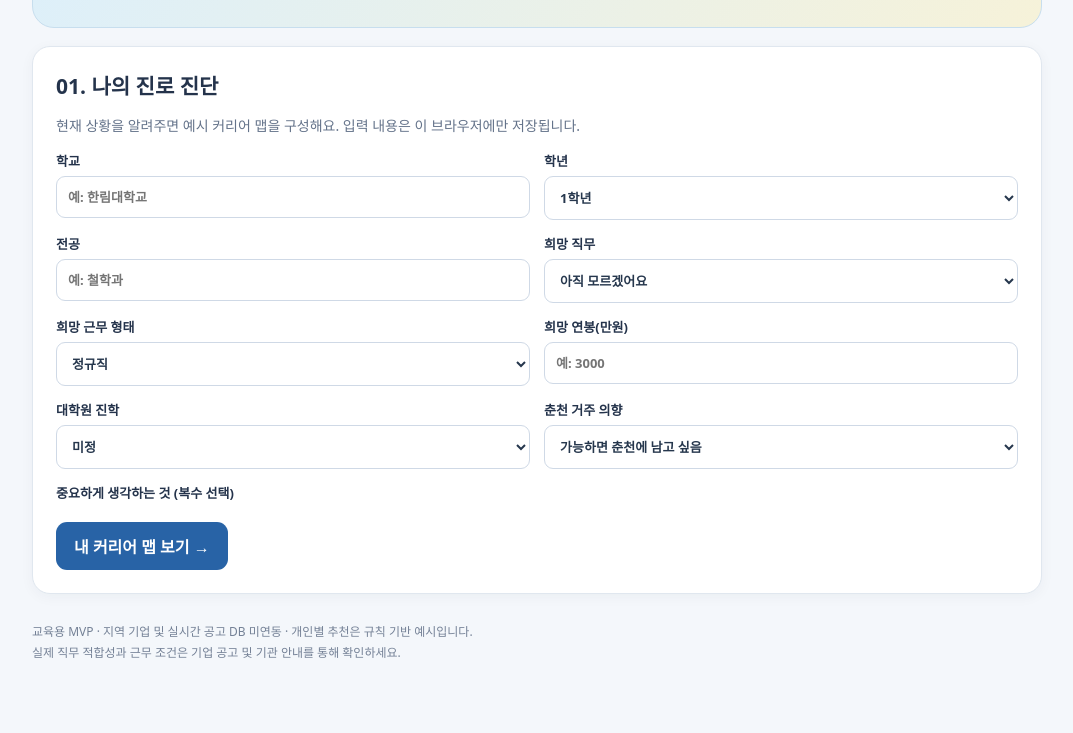
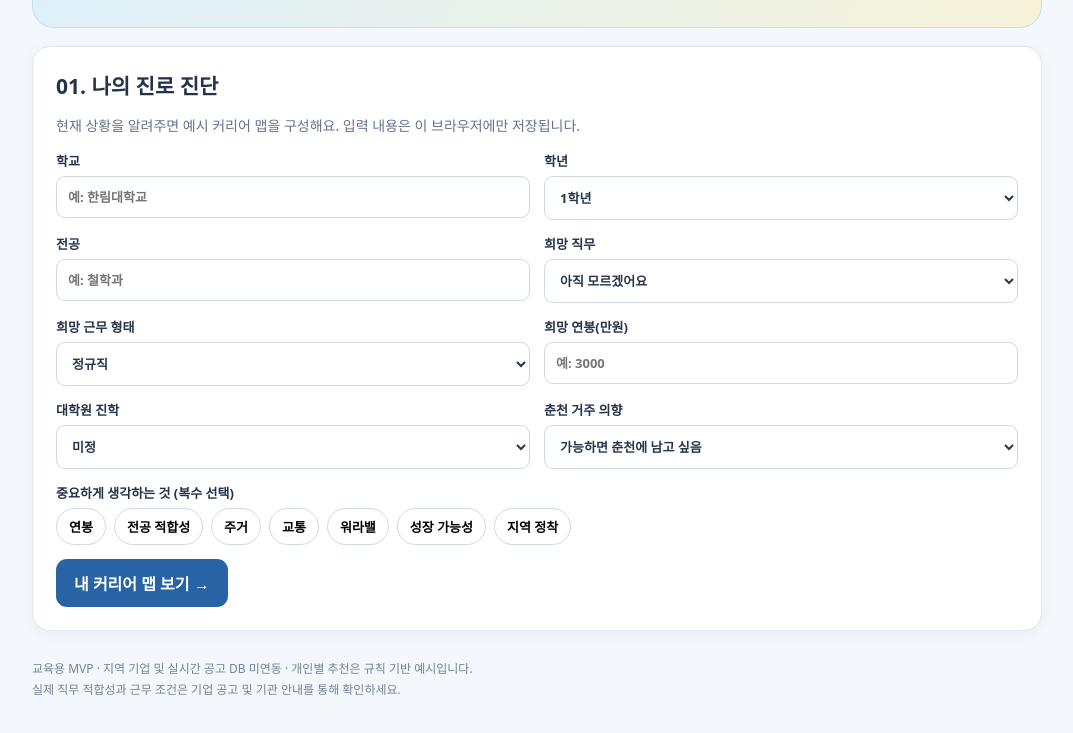
Before and after one commit to Litovick/design_thinking, a plain HTML site: page index.html in a window 1280 px wide. Shown: the part 417-1150 px from the top of the page, without its empty margins (103-1176 px from the left). Before the commit the page ends 1128 px from the top, so only its background shows below. Drawn offline with Linux system fonts and the light colour scheme.

Commit message:
Fix JavaScript syntax error blocking career map rendering

```diff
--- a/index.html
+++ b/index.html
@@ -7,7 +7,7 @@
 <section id="compare" class="card hide"><h2>04. 진로 선택지 비교</h2><p class="muted">춘천 취업, 수도권 이동, 대학원 진학은 우열이 아닌 서로 다른 선택지입니다. 실제 조건은 직접 확인하세요.</p><div id="compareList" class="opportunities"></div><div class="detail" id="compareDetail">선택지를 눌러 고려사항을 확인하세요.</div></section><section id="opportunity" class="card hide"><h2>03. 춘천 지역 기회 모아보기</h2><p class="muted">채용·인턴십·현장실습·연구·지원사업을 확인할 수 있는 공식 탐색 경로입니다. 현재 모집 중이라는 의미는 아닙니다.</p><div class="chips" id="filters"></div><div class="opportunities" id="oppList" style="margin-top:16px"></div></section>
 <footer class="footer">교육용 MVP · 지역 기업 및 실시간 공고 DB 미연동 · 개인별 추천은 규칙 기반 예시입니다.<br>실제 직무 적합성과 근무 조건은 기업 공고 및 기관 안내를 통해 확인하세요.</footer></main><script>
 const $=s=>document.querySelector(s);const fields=['school','year','major','role','work','salary','grad','stay'];const priorityLabels=['연봉','전공 적합성','주거','교통','워라밸','성장 가능성','지역 정착'];const chosen=new Set();const roles={culture:{name:'문화·행정·기획',examples:['문화사업 운영','행정·사업 기획','지역 프로젝트 기획'],prep:['지역 행사와 기관의 업무 조사','기획서·문서 작성 경험 쌓기','문화·행정 분야 프로젝트 참여']},media:{name:'콘텐츠·마케팅·디자인',examples:['콘텐츠 마케터','시각 디자이너','영상 제작자'],prep:['관심 브랜드·콘텐츠 분석','포트폴리오 제작','지역 프로젝트·현장실습 탐색']},bio:{name:'바이오·연구·품질',examples:['연구보조','품질관리','시험·분석 지원'],prep:['관심 연구실·기업 분야 조사','실험·분석 기초 경험','연구실·인턴 모집 요건 확인']},data:{name:'IT·데이터',examples:['데이터 분석 지원','웹 서비스 운영','IT 프로젝트 지원'],prep:['기초 프로그래밍·SQL 학습','작은 프로젝트 제작','관련 직무 공고의 요구 역량 비교']}};
-Object.assign(roles,education:{name:'교육·상담',examples:['교육 프로그램 운영','학습 콘텐츠 기획','진로 상담 지원'],prep:['교육 대상과 분야 조사','교육 자료·수업안 제작','교육기관 프로그램 및 자격요건 확인']},tourism:{name:'관광·호텔',examples:['관광 콘텐츠 기획','호텔 서비스 운영','지역 관광 마케팅'],prep:['춘천 관광 자원 조사','고객 응대·언어 역량 준비','관광·숙박 분야 현장 경험 탐색']},business:{name:'경영·회계·금융',examples:['경영지원','회계·재무 보조','영업관리'],prep:['회계·엑셀 기초 학습','업무 문서 작성 연습','지역 기업 관리직 공고 분석']},welfare:{name:'사회복지·보건',examples:['사회복지 실무','보건사업 운영','복지 프로그램 기획'],prep:['관련 자격·면허 요건 확인','실습·봉사 경험','지역 복지기관 및 보건기관 공고 탐색']},engineering:{name:'기계·전기·환경',examples:['설비 유지보수','생산기술','환경관리'],prep:['관련 장비·안전 기초 학습','현장실습·프로젝트','기업별 자격·면허 요건 확인']},food:{name:'식품·외식',examples:['식품 품질관리','상품 개발 보조','외식 운영'],prep:['식품 위생·품질 기준 학습','실습·제품 기획','지역 식품기업 채용 요건 확인']},sports:{name:'스포츠·레저',examples:['스포츠 프로그램 운영','레저시설 관리','체육 지도'],prep:['활동 분야와 자격 요건 조사','프로그램 운영 경험','지역 체육·레저기관 모집 탐색']},public:{name:'공공·정책',examples:['공공사업 운영','정책 조사','행정 지원'],prep:['기관별 채용 유형 분석','공공사업·정책 자료 조사','시험·자격·경력 요건 확인']}});
+Object.assign(roles,{education:{name:'교육·상담',examples:['교육 프로그램 운영','학습 콘텐츠 기획','진로 상담 지원'],prep:['교육 대상과 분야 조사','교육 자료·수업안 제작','교육기관 프로그램 및 자격요건 확인']},tourism:{name:'관광·호텔',examples:['관광 콘텐츠 기획','호텔 서비스 운영','지역 관광 마케팅'],prep:['춘천 관광 자원 조사','고객 응대·언어 역량 준비','관광·숙박 분야 현장 경험 탐색']},business:{name:'경영·회계·금융',examples:['경영지원','회계·재무 보조','영업관리'],prep:['회계·엑셀 기초 학습','업무 문서 작성 연습','지역 기업 관리직 공고 분석']},welfare:{name:'사회복지·보건',examples:['사회복지 실무','보건사업 운영','복지 프로그램 기획'],prep:['관련 자격·면허 요건 확인','실습·봉사 경험','지역 복지기관 및 보건기관 공고 탐색']},engineering:{name:'기계·전기·환경',examples:['설비 유지보수','생산기술','환경관리'],prep:['관련 장비·안전 기초 학습','현장실습·프로젝트','기업별 자격·면허 요건 확인']},food:{name:'식품·외식',examples:['식품 품질관리','상품 개발 보조','외식 운영'],prep:['식품 위생·품질 기준 학습','실습·제품 기획','지역 식품기업 채용 요건 확인']},sports:{name:'스포츠·레저',examples:['스포츠 프로그램 운영','레저시설 관리','체육 지도'],prep:['활동 분야와 자격 요건 조사','프로그램 운영 경험','지역 체육·레저기관 모집 탐색']},public:{name:'공공·정책',examples:['공공사업 운영','정책 조사','행정 지원'],prep:['기관별 채용 유형 분석','공공사업·정책 자료 조사','시험·자격·경력 요건 확인']}});
 const opps=[{type:"채용공고",title:"강원일자리정보망",desc:"강원 지역 채용정보와 기업정보 확인",url:"https://job.gwd.go.kr/gwjob"},{type:"지원사업",title:"춘천시 일자리 사업",desc:"춘천시 공식 청년·일자리 사업 안내",url:"https://www.chuncheon.go.kr/economy/business-support/job/jobs-busines/"},{type:"인턴십",title:"대학일자리플러스센터",desc:"지역 대학 취업상담 및 프로그램 안내",url:"https://www.chuncheon.go.kr/economy/business-support/job/jobs-busines/"},{type:"연구실",title:"춘천바이오산업진흥원",desc:"지역 바이오 산업과 인력양성 사업 확인",url:"https://www.cbf.or.kr/user_sub.php?pagecode=01_04_01_02_00"},{type:'채용공고',title:'고용24',desc:'지역과 직무를 설정해 실제 채용공고 확인',url:'https://www.work24.go.kr/'},{type:'채용공고',title:'강원특별자치도청',desc:'지역 공공기관·사업 안내 및 공고 확인',url:'https://state.gwd.go.kr/'},{type:'인턴십',title:'고용24 청년 지원',desc:'청년 대상 일경험·취업지원 프로그램 검색',url:'https://www.work24.go.kr/'},{type:'현장실습',title:'소속 대학 현장실습센터',desc:'학교 홈페이지에서 현장실습 공지 검색',url:null},{type:'연구실',title:'소속 대학 연구실',desc:'전공 학과·교수 연구실 페이지에서 참여 기회 확인',url:null},{type:'대학원',title:'대학알리미',desc:'대학·학과 정보를 비교해 진학 가능성 탐색',url:'https://www.academyinfo.go.kr/'},{type:'공모전',title:'온국민소통',desc:'공공 아이디어·참여 프로그램 등 확인',url:'https://www.onsotong.go.kr/'},{type:'지원사업',title:'K-Startup',desc:'창업·프로젝트 관련 지원사업 확인',url:'https://www.k-startup.go.kr/'}];
 priorityLabels.forEach(t=>{const b=document.createElement('button');b.type='button';b.className='chip';b.textContent=t;b.onclick=()=>{chosen.has(t)?chosen.delete(t):chosen.add(t);b.classList.toggle('selected',chosen.has(t))};$('#priorities').append(b)});
 function renderCompare(){const opts=[['춘천 취업','지역 생활 기반 유지','실제 직무 공고, 성장 경로, 급여'],['수도권 이동','직무 선택지 확대 가능성','주거비, 통근, 경쟁, 실제 급여'],['대학원 진학','전문 연구와 심화 학습','학비, 연구 분야, 졸업 후 진로']];$('#compareList').replaceChildren();opts.forEach(([name,benefit,check])=>{const b=document.createElement('button');b.className='step';const n=document.createElement('span');n.className='number';n.textContent='↗';const t=document.createElement('span');const strong=document.createElement('b');strong.textContent=name;const small=document.createElement('small');small.textContent='고려사항 보기';t.append(strong,small);b.append(n,t);b.onclick=()=>{$('#compareDetail').textContent=name+' · 기대 요소: '+benefit+' / 확인할 항목: '+check+'. 실제 공고와 공식 통계로 비교하세요.'};$('#compareList').append(b)})}renderCompare();function go(page){if(page==='roadmap'&&!$('#mapSummary').textContent){page='diagnosis'}for(const id of ['diagnosis','roadmap','opportunity','compare'])$('#'+id).classList.toggle('hide',id!==page);document.querySelectorAll('[data-go]').forEach(b=>b.classList.toggle('active',b.dataset.go===page));document.getElementById(page).scrollIntoView({behavior:'smooth',block:'start'});}
```
